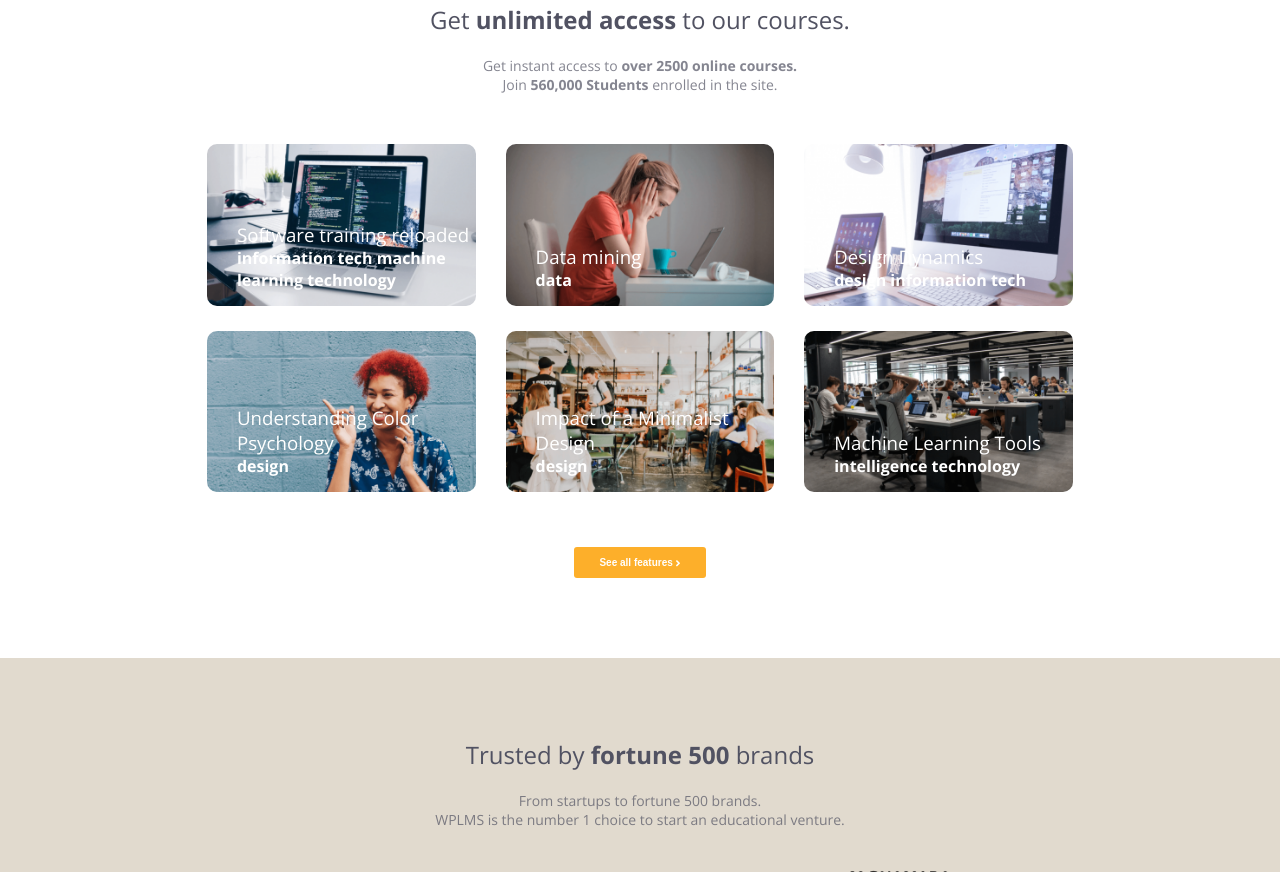
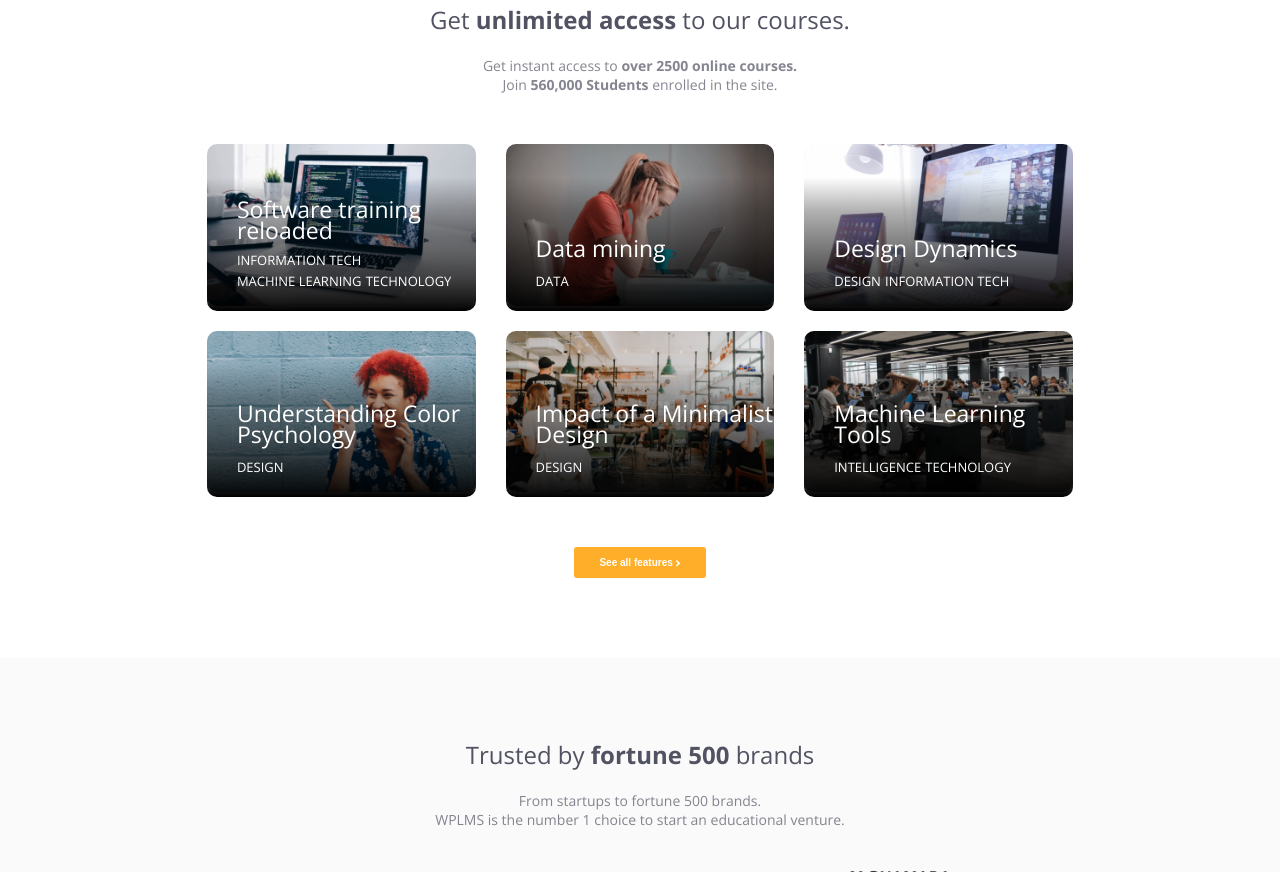
Before and after one commit to Maichol-Sibiriu/proj-html-vuejs, a plain HTML site: page index.html in a window 1280 px wide. Shown: the part 1928-2800 px from the top of the page. Drawn offline with nearby package versions, Linux system fonts and the light colour scheme.

Commit message:
pseudo elementi in background sulle immagini fatto,da sistemare scritte

```diff
--- a/css/style.css
+++ b/css/style.css
@@ -49,7 +49,7 @@ span{
 }
 
 .blue{
-  background-color: #53505d;
+  background-color: #313c59;
   color: #ffffff;
 }
 
@@ -59,12 +59,12 @@ span{
 }
 
 .grey{
-  background-color: #e1dace;
+  background-color: #fafafa;
   color: #515262;
 }
 
 .orange{
-  background-color: #fdaf2a;
+  background-color: #ffae29;
 }
 
 .btn{
@@ -89,7 +89,7 @@ span{
 
 .orange-btn{
   color: white;
-  background: #fdaf2a;
+  background: #ffae29;
 }
 
 /* layout */
@@ -117,15 +117,17 @@ header{
   position: relative;
 }
 
-/* .black{
-  width: 100%;
-  height: 100%;
+header::before{
+  content: "";
+  display: table;
   position: absolute;
   top: 0;
   left: 0;
-  background-color: #6c738c;
-  opacity: 0.4;
-} */
+  width: 100%;
+  height: 100%;
+  background-color: #313c59;
+  opacity: .7;
+}
 
 header .navbar{
   font-size: 11px;
@@ -297,7 +299,28 @@ header .ico-jumbotron{
 }
 
 .courses .img-courses img{
+  position: relative;
   max-width: 100%;
+  border-radius: 10px;
+}
+
+.courses .img-courses::before{
+  content: "";
+  position: absolute;
+  top: 0;
+  left: 0;
+  width: 100%;
+  height: 100%;
+  background-image: linear-gradient(
+    0deg,
+    rgba(0,0,0) 0%,
+    rgba(0,0,0, .9) 5%,
+    rgba(0,0,0, .7) 20%,
+    rgba(0,0,0, .5) 40%,
+    rgba(0,0,0, .3) 60%,
+    rgba(0,0,0, 0) 80%
+    );
+  z-index: 1;
   border-radius: 10px;
 }
 
@@ -307,6 +330,24 @@ header .ico-jumbotron{
   left: 30px;
   color: white;
   text-align: left;
+  z-index: 1;
+}
+
+.courses .img-courses .text-courses h3{
+  font-size: 23px;
+  line-height: 21px;
+  margin-bottom: 10px;
+}
+
+.courses .img-courses .text-courses p,
+.courses .img-courses .text-courses span{
+  text-transform: uppercase;
+  opacity: 1;
+  font-size: 13px;
+}
+
+.courses .img-courses .text-courses span{
+  font-weight: unset;
 }
 
 /* section 4 brands */
--- a/index.html
+++ b/index.html
@@ -13,7 +13,6 @@
 
       <!-- header logo e navbar -->
       <header>
-        <!-- <div class="black"> -->
 
           <!-- logo e navbar -->
           <div class="navbar container d-f">
@@ -54,7 +53,6 @@
             <a href="#"><i :class=" 'fas ' + collection"></i></a>
           </div>
 
-        <!-- </div> -->
       </header>
 
       <!-- main corpo centrale (6 sezioni) -->
@@ -135,7 +133,7 @@
                 <img :src=" course.img.folder + course.img.name + course.img.size + course.img.type" alt="">
                 <div class="text-courses">
                   <h3>{{ course.title }}</h3>
-                  <span>{{ course.sections.secOne }}</span>
+                  <p v-show="course.sections.secOne !== '' " >{{ course.sections.secOne }}</p>
                   <span>{{ course.sections.secTwo }}</span>
                   <span>{{ course.sections.secThree }}</span>
                 </div>
--- a/js/main.js
+++ b/js/main.js
@@ -98,7 +98,8 @@ const app = new Vue({
           },
           title: "Data mining",
           sections: {
-            secOne: "data",
+            secOne: "",
+            secTwo: "data",
           },
         },
         {
@@ -110,8 +111,9 @@ const app = new Vue({
           },
           title: "Design Dynamics",
           sections: {
-            secOne: "design",
-            secTwo: "information tech",
+            secOne: "",
+            secTwo: "design",
+            secThree: "information tech",
           },
         },
         {
@@ -123,7 +125,8 @@ const app = new Vue({
           },
           title: "Understanding Color Psychology",
           sections: {
-            secOne: "design",
+            secOne: "",
+            secTwo: "design",
           },
         },
         {
@@ -135,7 +138,8 @@ const app = new Vue({
           },
           title: "Impact of a Minimalist Design",
           sections: {
-            secOne: "design",
+            secOne: "",
+            secTwo: "design",
           },
         },
         {
@@ -147,8 +151,9 @@ const app = new Vue({
           },
           title: "Machine Learning Tools",
           sections: {
-            secOne: "intelligence",
-            secTwo: "technology",
+            secOne: "",
+            secTwo: "intelligence",
+            secThree: "technology",
           },
         },
     ],
```
